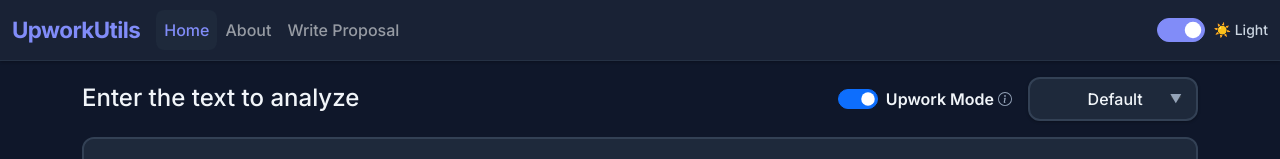
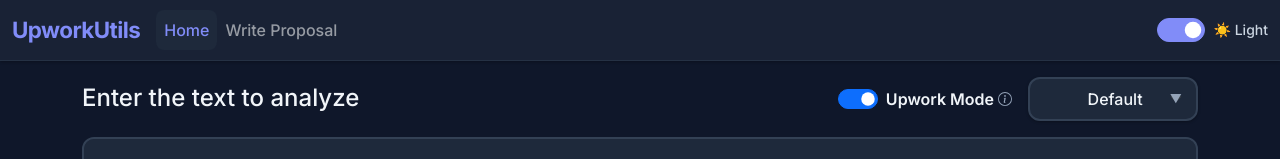
Before and after one commit to muhammadAzeem0x000/ReactApp_textUtils, a React (Create React App) app: page / in a window 1280 px wide. Shown: the top 159 px of the page. Built offline with nearby package versions, Linux system fonts and the light colour scheme; the HTML template or start-up script is replaced by a standard one.

Commit message:
About page removed

```diff
--- a/src/App.js
+++ b/src/App.js
@@ -3,18 +3,16 @@
 import Navbar from './components/Navbar';
 import Alert from './components/Alerts';
 import TextForm from './components/TextForm';
-import About from './components/About';
 import WriteProposal from './components/WriteProposal';
 
 function App() {
   return (
     <Router>
       <ThemeProvider>
-        <Navbar title="UpworkUtils" aboutText="About" />
+        <Navbar title="UpworkUtils" />
         <Alert />
         <div className="container my-3">
           <Routes>
-            <Route path="/about" element={<About />} />
             <Route path="/write-proposal" element={<WriteProposal />} />
             <Route path="/" element={<TextForm heading="Enter the text to analyze" />} />
           </Routes>
--- a/src/components/Navbar.js
+++ b/src/components/Navbar.js
@@ -2,7 +2,7 @@
 import { Link, useLocation } from 'react-router-dom';
 import { useTheme } from '../context/ThemeContext';
 
-export default function Navbar({ title = 'UpworkUtils', aboutText = 'About' }) {
+export default function Navbar({ title = 'UpworkUtils' }) {
   const { mode, toggleMode } = useTheme();
   const location = useLocation();
   const isDark = mode === 'dark';
@@ -63,15 +63,6 @@
             </li>
             <li className="nav-item">
               <Link
-                className={`nav-link ${location.pathname === '/about' ? 'active' : ''}`}
-                to="/about"
-                onClick={collapseNav}
-              >
-                {aboutText}
-              </Link>
-            </li>
-            <li className="nav-item">
-              <Link
                 className={`nav-link ${location.pathname === '/write-proposal' ? 'active' : ''}`}
                 to="/write-proposal"
                 onClick={collapseNav}
```
